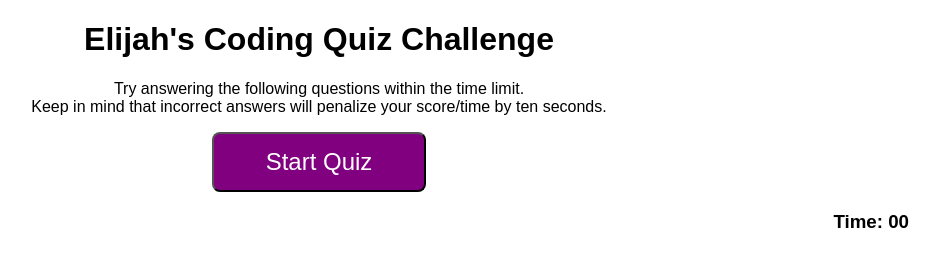
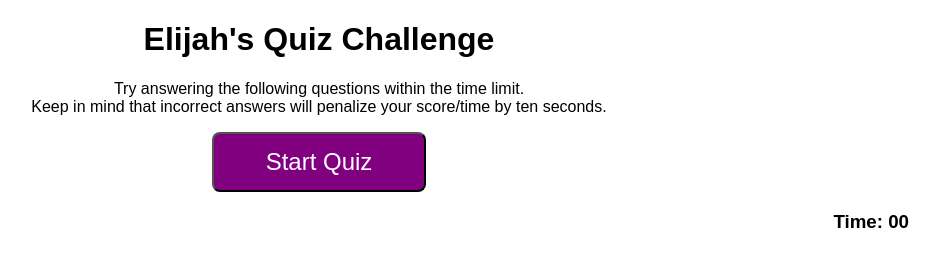
Before and after one commit to elijahsatten/coding-quiz, a plain HTML site: page index.html in a window 1280 px wide. Shown: the whole page, without its empty margins (321-1261 px from the left). Drawn offline with Linux system fonts and the light colour scheme.

Commit message:
made small changes to title

```diff
--- a/index.html
+++ b/index.html
@@ -5,11 +5,11 @@
     <meta http-equiv="X-UA-Compatible" content="IE=edge">
     <meta name="viewport" content="width=device-width, initial-scale=1.0">
     <link rel="stylesheet" type="text/css" href="./assets/css/style.css" />
-    <title>Elijah's Coding Quiz</title>
+    <title>Elijah's Quiz</title>
 </head>
 <body>
     <header>
-        <h1>Elijah's Coding Quiz Challenge</h1>
+        <h1>Elijah's Quiz Challenge</h1>
         <p>Try answering the following questions within the time limit.<br/>
         Keep in mind that incorrect answers will penalize your score/time by ten seconds.</p>
     </header>
```
